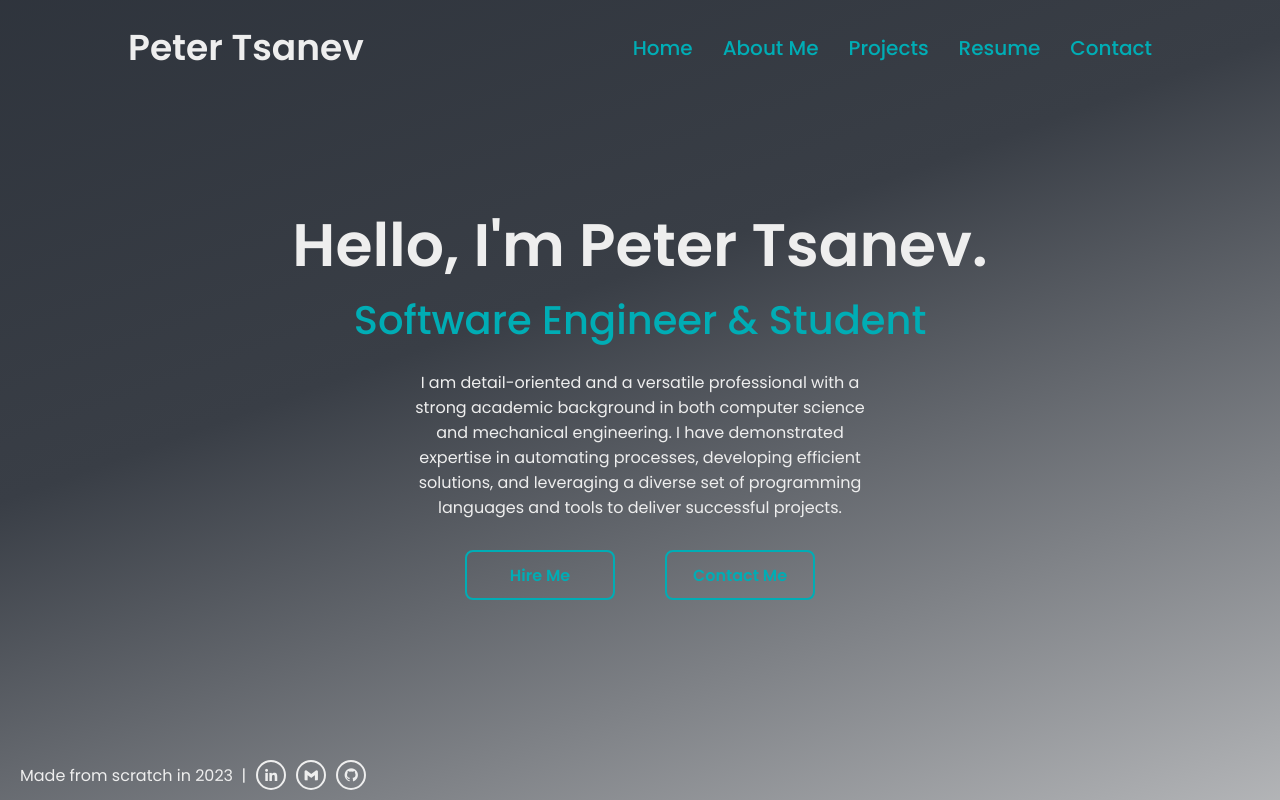
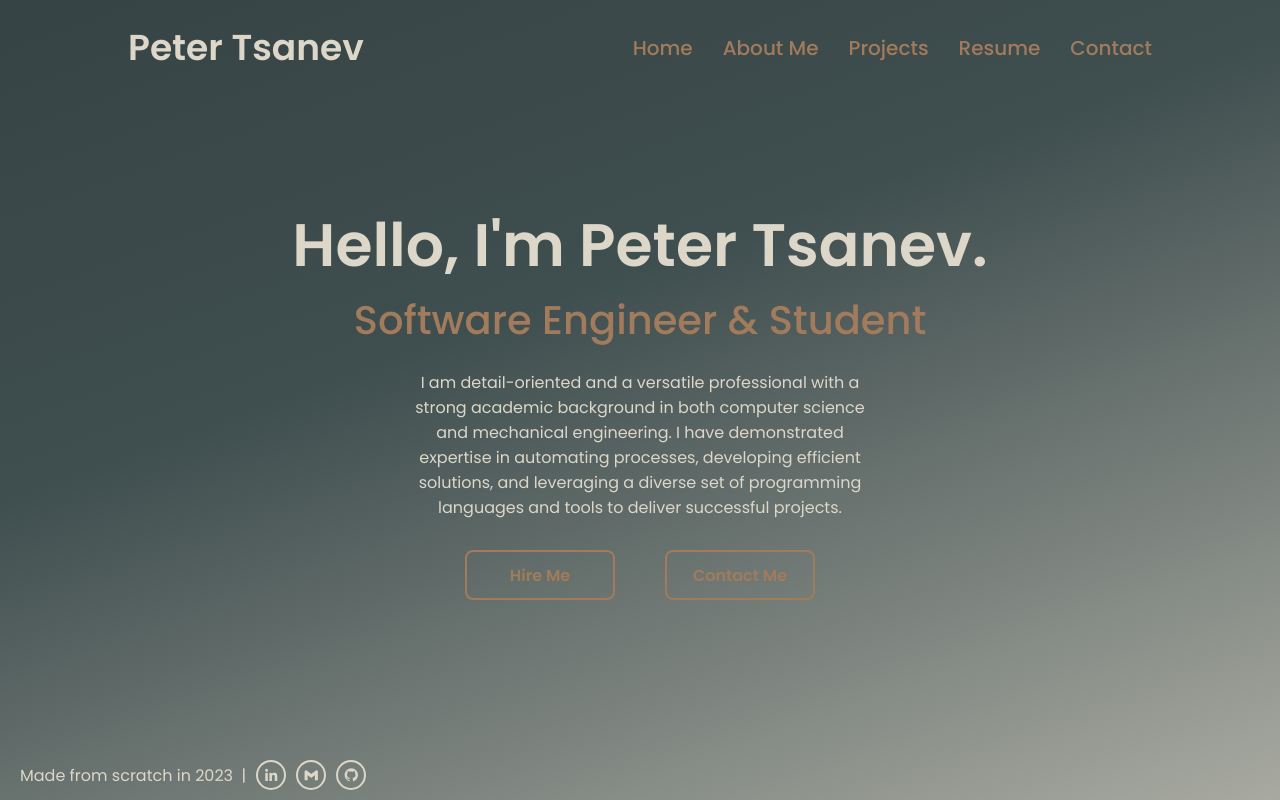
Before and after one commit to tsanevp/PersonalWebsite, a plain HTML site: page index.html in a window 1280 px wide. Drawn offline with nearby package versions, Linux system fonts and the light colour scheme.

Commit message:
changed color palette of site

```diff
--- a/css/style.css
+++ b/css/style.css
@@ -1,5 +1,5 @@
 .gradient-background {
-    background: linear-gradient(340deg, #EEEEEE, #393E46, #222831);
+    background: linear-gradient(340deg, #DCD7C9, #3F4E4F, #2C3639);
     background-size: 180% 180%;
     animation: gradient-animation 18s ease infinite;
   }
@@ -39,7 +39,7 @@
 .logo {
     font-size: 36px;
     font-weight: 600;
-    color: #EEEEEE;
+    color: #DCD7C9;
 }
 
 .nav-bar {
@@ -52,12 +52,12 @@
     margin-left: 30px;
     font-size: 20px;
     font-weight: 500;
-    color: #00ADB5;
+    color: #A27B5C;
     transition: .5s;
 }
 
 .nav-bar a:hover {
-    color: #6DD5DA;
+    color: #c9a483;
     transition: .5s;
 }
 
@@ -67,7 +67,7 @@
     display: flex;
     align-items: center;
     justify-content: center;
-    color: #EEEEEE;
+    color: #DCD7C9;
 }
 
 .profile {
@@ -93,13 +93,13 @@
 .job-title {
     font-size: 40px;
     font-weight: 500;
-    color: #00ADB5;
+    color: #A27B5C;
 }
 
 .background-info {
     margin-top: 20px;
     width: 50%;
-    color: #EEEEEE;
+    color: #DCD7C9;
 }
 
 .btn-box {
@@ -116,17 +116,17 @@
     align-items: center;
     width: 150px;
     height: 50px;
-    border: 2px solid #00ADB5;
+    border: 2px solid #A27B5C;
     border-radius: 8px;
-    color: #00ADB5;
+    color: #A27B5C;
     font-weight: 600;
     transition: .5s;
     }
 
 
 .btn:hover {
-    color: #222831;
-    background-color: #00ADB5;
+    color: #2C3639;
+    background-color: #A27B5C;
     transition: .5s;
 }
 
@@ -139,7 +139,7 @@
 }
 
 .footer-text {
-    color: #EEEEEE;
+    color: #DCD7C9;
     margin-left: 20px;
 }
 
@@ -157,17 +157,17 @@
     width: 30px;
     height: 30px;
     background: transparent;
-    border: 2px solid #EEEEEE;
+    border: 2px solid #DCD7C9;
     border-radius: 50%;
     font-size: 16px;
     text-decoration: none;
-    color: #EEEEEE;
+    color: #DCD7C9;
     transition: .5s;
 }
 
 .icon-links a:hover {
-    background-color: #EEEEEE;
-    color: #222831;
+    background-color: #DCD7C9;
+    color: #2C3639;
     transition: .5s;
 }
 
```
Also changed, not shown: css/contact.css (+5 -5 lines).
